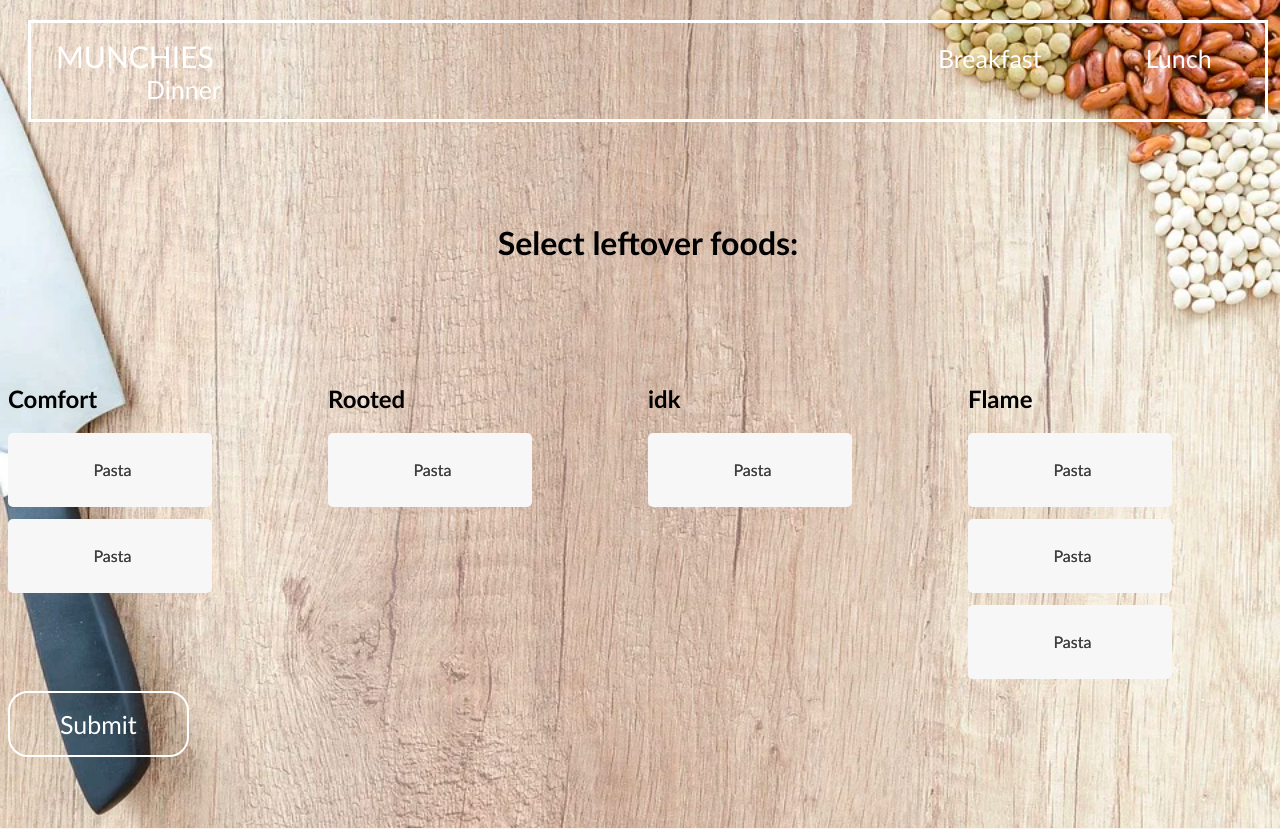
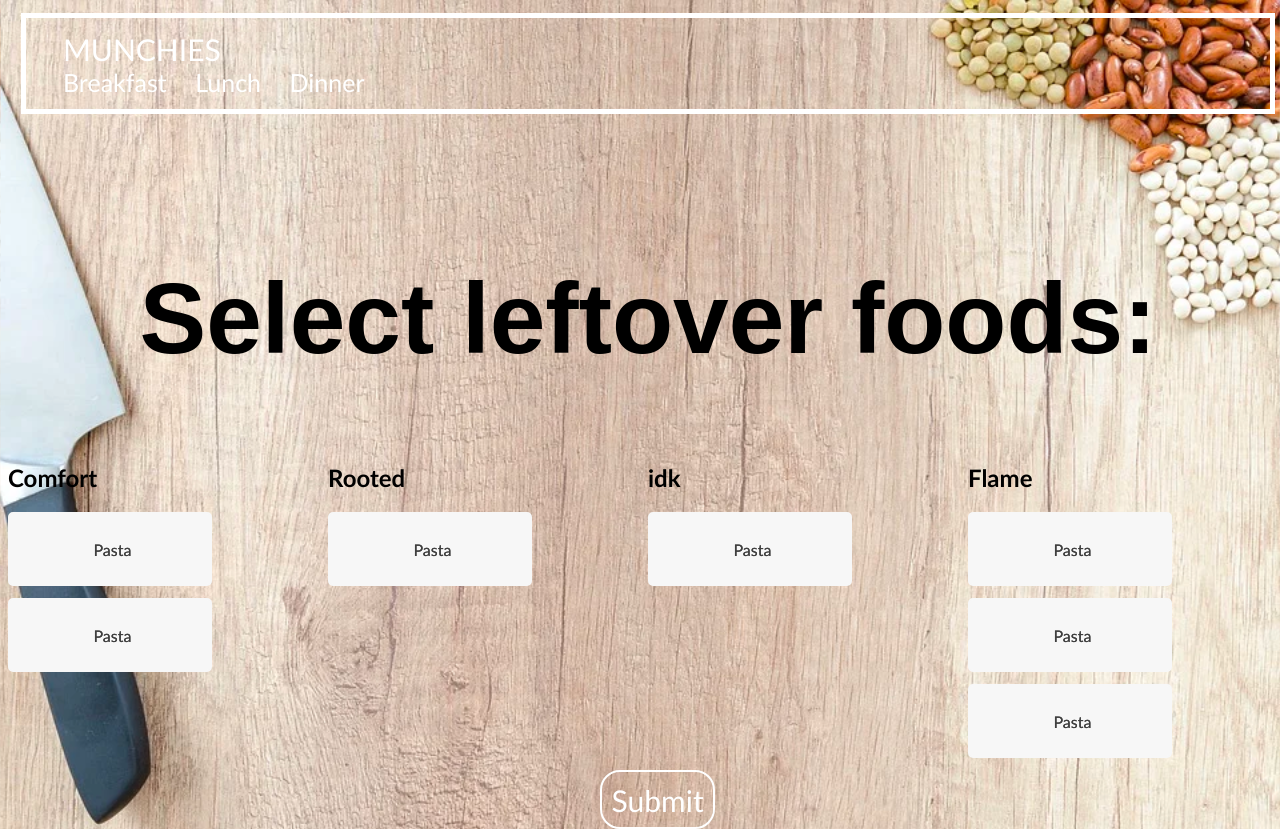
Before and after one commit to amamywang/wildhacks-project, a Flask app: page /breakfast.html in a window 1280 px wide. Run offline with Flask 2, Linux system fonts and the light colour scheme.

Commit message:
new^3 breakfast

```diff
--- a/static/css/breakfast.css
+++ b/static/css/breakfast.css
@@ -6,20 +6,21 @@ body {
   background-image: url("../images/mainbackground.png");
     background-repeat: no-repeat;
     background-position: center;
+    background-attachment: fixed;
     background-size: cover;
     width: 100%;
     height:100vh;
 }
 
 .topnav {
-  padding: 15px;
-  border: 3px solid white;
-  margin-bottom: 50px;
-  margin: 20px;
+  padding: 1%;
+  border: 5px solid white;
+  margin-bottom: 4%;
+  margin: 1%;
 }
 
 #nav-header {
-  padding-left: 100px;
+  padding-left: 2%;
   color: white;
   font-size: 25px;
 }
@@ -29,17 +30,44 @@ body {
 }
 
 #nu-header {
-  padding-left: 10px;
+  padding-left: 2%;
   color: white;
-  padding-right: 620px;
+  padding-right: 45%;
   font-size: 30px;
 }
 
+img {
+  margin: 50px;
+}
+
+#parent {
+  position: absolute;
+  margin-left: 27%;
+  margin-top: 0%;
+  z-index: 1;
+}
+
+#child {
+  position: absolute;
+  margin-left: 40%;
+  margin-top: 10%;
+  z-index: 2;
+}
+
+#web-head {
+  padding: 80px;
+  padding-bottom: 0px;
+  text-align: center;
+  color: black;
+  font-size: 100px;
+  font-family: sans-serif;
+}
+
 #bttn {
-  padding: 16px 50px;
+  padding: 10% 10%;
   border-radius: 20px;
-  font-size: 25px;
-  /*font-family: 'Times New Roman', Times, serif;*/
+  font-size: 30px;
+  /* font-family: 'Times New Roman', Times, serif;*/
   background-color: transparent;
   color: white;
   transition-duration: 0.2s;
@@ -52,44 +80,26 @@ body {
 }
 
 .whole-bttn {
-  padding: 20px;
+  padding: 2%;
 }
 
-#web-head {
-  padding: 80px;
+#home-body {
   text-align: center;
+  margin-top: 33%;
+  color: white;
 }
-
-#food-decoration {
-  padding: 80px;
-  text-align: center;
-}
-
-/*
-#bttn {
-  padding: 16px 50px;
-  border-radius: 20px;
-  font-size: 20px;
-  font-family: 'Times New Roman', Times, serif;
-  color: black;
-  border: 2px solid solid white;
-}
-*/
-
-
 
 
 
 /* if screen is too narrow, stack all columns on top of eahc other */
-@media screen and (max-width: 600px) {
+@media screen and (max-width: 800px) {
 
   .column {
     width: 100%;
   }
 
   .row{
-    display: flex;
-    justify-content: center;
+    flex-direction: column;
   }
 }
 
--- a/templates/breakfast.html
+++ b/templates/breakfast.html
@@ -9,11 +9,11 @@
 
   <div class="topnav">
     <a id="nu-header">MUNCHIES</a>
+    <br />
     <a href="breakfast.html" id="nav-header" style="text-decoration: none;">Breakfast</a>
     <a href="lunch.html" id="nav-header" style="text-decoration: none;">Lunch</a>
     <a href="dinner.html" id="nav-header" style="text-decoration: none;">Dinner</a>
 </div>
-
 
     <header>
             <h1 id="web-head">Select leftover foods: </h1>
@@ -21,7 +21,7 @@
 
     <main>
        <!-- <div class="container">  -->
-        <div class="row">
+         <div class="row">
           <div class="column">
             <h2>Comfort</h2>
 
@@ -92,15 +92,15 @@
             </div>
           </div>
 
-        </div>
+         </div>
+
+         <div class="row">
+           <a href="finish.html"><button id="bttn">Submit</button></a>
+         </div>
      <!--- </div>  -->
 
     </main>
 
-    <div>
-      <a href="finish.html"><button id="bttn">Submit</button></a>
-  </div>
-
 </body>
 
 </html>
```
